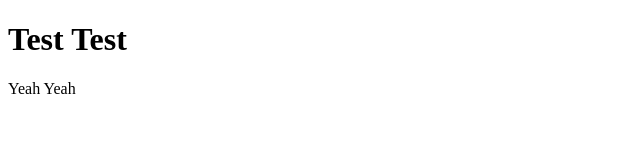
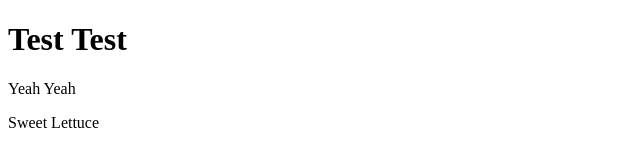
Before and after one commit to LTC-520/git-test, a plain HTML site: page index.html in a window 1280 px wide. Shown: the whole page, without its empty margins (0-640 px from the left). Drawn offline with Linux system fonts and the light colour scheme.

Commit message:
Third commit

```diff
--- a/index.html
+++ b/index.html
@@ -9,6 +9,7 @@
 <body>
     <h1>Test Test</h1>
     <p>Yeah Yeah</p>
+    <p>Sweet Lettuce</p>
 
 </body>
 </html>
```
